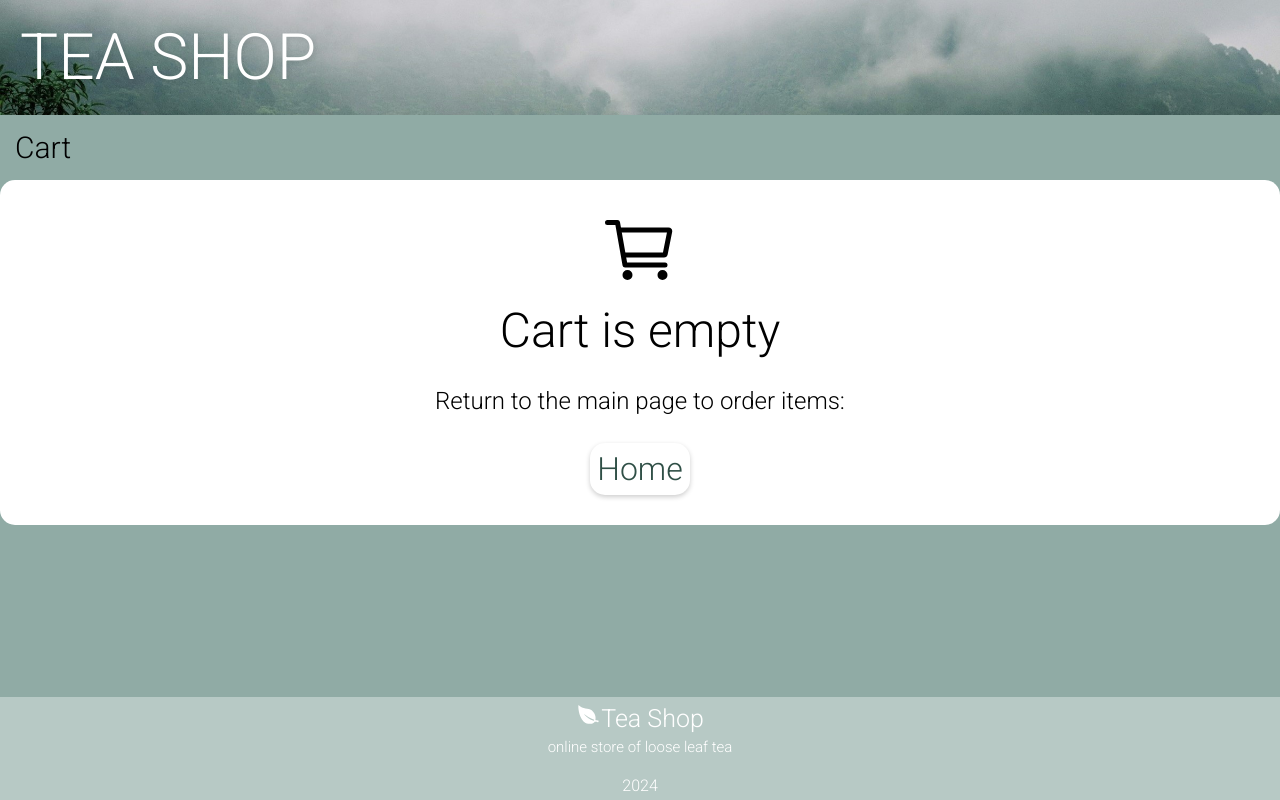
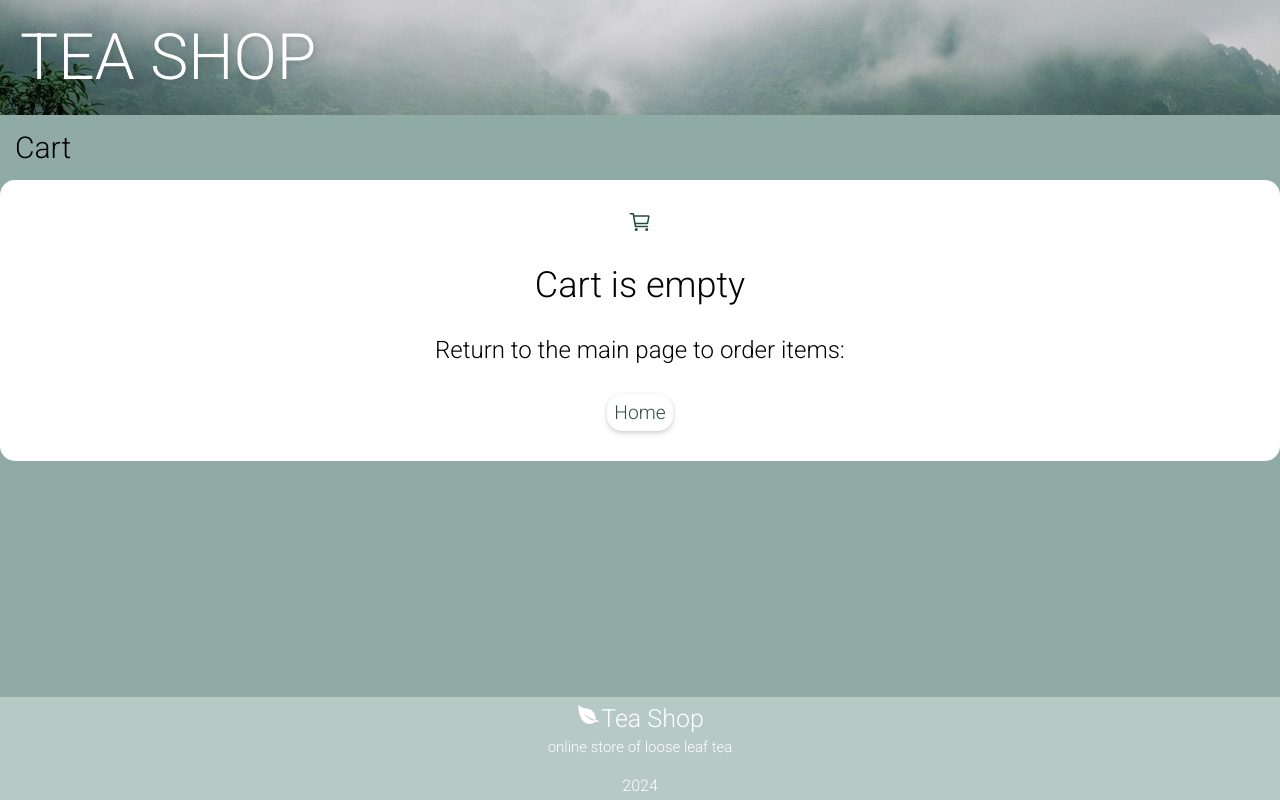
Before and after one commit to TatyanaZakiryanova/tea-shop, a React (Vite) app: page /cart in a window 1280 px wide. Built offline with nearby package versions, Linux system fonts and the light colour scheme.

Commit message:
update readme.md

```diff
--- a/src/components/Cart/EmptyCart.module.scss
+++ b/src/components/Cart/EmptyCart.module.scss
@@ -7,16 +7,16 @@
 }
 
 .empty {
-    text-align: center;
+    display: flex;
+    flex-direction: column;
+    align-items: center;
+    gap: 30px;
     padding: 30px;
     margin: 0 auto;
     font-size: $size;
     background-color: $background;
     border-radius: $radius;
-    .back {
-      font-size: 2rem;
-    }
     .icon {
-      font-size: 5rem;
+      color: rgb(31, 77, 64);
     }
 }
--- a/src/components/Cart/EmptyCart.tsx
+++ b/src/components/Cart/EmptyCart.tsx
@@ -9,14 +9,9 @@ const EmptyCart = () => {
         <h2 className={styles.title}>Cart</h2>
       </div>
       <div className={styles.empty}>
-        <h1>
-          <IoCartOutline className={styles.icon} />
-          <br />
-          Cart is empty
-        </h1>
-        <br />
+        <IoCartOutline className={styles.icon} />
+        <h2>Cart is empty</h2>
         <p>Return to the main page to order items:</p>
-        <br />
         <Link to="/" onClick={() => window.scrollTo(0, 0)}>
           <button className={styles.back}>Home</button>
         </Link>
--- a/src/components/Footer/Footer.tsx
+++ b/src/components/Footer/Footer.tsx
@@ -4,10 +4,8 @@ import styles from './Footer.module.scss';
 const Footer = () => {
   return (
     <div className={styles.footer}>
-      {' '}
       <IoIosLeaf />
       Tea Shop
-      <br />
       <p>online store of loose leaf tea</p>
       <div className={styles.bottom}>2024</div>
     </div>
--- a/src/components/Header/Header.module.scss
+++ b/src/components/Header/Header.module.scss
@@ -25,7 +25,7 @@
             color:  black;
            }
            .carticon {
-            color:   black;
+            color:    rgb(31, 77, 64);
            }
         }
 }
--- a/src/components/ItemsNotFound/ItemsNotFound.module.scss
+++ b/src/components/ItemsNotFound/ItemsNotFound.module.scss
@@ -1,8 +1,8 @@
 .error {
     padding: 150px;
-    font-size: 2rem;
+    font-size: 1.5rem;
     text-align: center;
     .erroricon {
-        font-size: 5rem;
+        font-size: 4rem;
     }
 }
--- a/src/components/ItemsNotFound/ItemsNotFound.tsx
+++ b/src/components/ItemsNotFound/ItemsNotFound.tsx
@@ -6,7 +6,6 @@ const ItemsNotFound = () => {
     <div>
       <div className={styles.error}>
         <PiWarningCircleLight className={styles.erroricon} />
-        <br />
         <p>No items found.</p>
       </div>
     </div>
--- a/src/components/Pagination/Pagination.module.scss
+++ b/src/components/Pagination/Pagination.module.scss
@@ -11,8 +11,8 @@
         margin-top: 20px;
         margin-right: 4px;
         padding: 8px;
-        width: 15px;
-        height: 15px;
+        width: 10px;
+        height: 10px;
         box-shadow: 0 2px 5px rgba(0, 0, 0, 0.2);
         &:hover {
           background-color: rgb(103, 150, 137);
--- a/src/components/Sort/Sort.module.scss
+++ b/src/components/Sort/Sort.module.scss
@@ -28,7 +28,6 @@
         }
         span {
             cursor: pointer;
-            font-weight: bold;
         }
     }
     .popup {
--- a/src/components/Spinner/Spinner.module.scss
+++ b/src/components/Spinner/Spinner.module.scss
@@ -7,13 +7,14 @@
         align-items: center;
         text-align: center;
         margin-top: 20px;
+        font-size: 1.5rem;
         padding: 150px;
-        font-size: 2rem;
         background-color: $background;
         border-radius: $radius;
         .icon {
-          font-size: 5rem;
+          font-size: 3rem;
           animation: spin 2s linear infinite;
+          color: rgb(31, 77, 64);
       }
     }
 
--- a/src/components/Spinner/Spinner.tsx
+++ b/src/components/Spinner/Spinner.tsx
@@ -5,7 +5,6 @@ export const Spinner = () => {
   return (
     <div className={styles.spinner}>
       <PiSpinner className={styles.icon} />
-      <br />
       Loading, please wait...
     </div>
   );
--- a/src/pages/NotFound/DataNotFound.tsx
+++ b/src/pages/NotFound/DataNotFound.tsx
@@ -4,11 +4,8 @@ import styles from './DataNotFound.module.scss';
 export const DataNotFound = (): JSX.Element => {
   return (
     <div className={styles.error}>
-      <h1>
-        <MdOutlineErrorOutline />
-        <br />
-        Data not found
-      </h1>
+      <MdOutlineErrorOutline />
+      <h3>Data not found</h3>
     </div>
   );
 };
--- a/src/pages/TeaPage/SingleTea.tsx
+++ b/src/pages/TeaPage/SingleTea.tsx
@@ -3,7 +3,6 @@ import { useParams, Link } from 'react-router-dom';
 import { Spinner } from '../../components/Spinner/Spinner';
 import styles from './SingleTea.module.scss';
 import { FaCartShopping } from 'react-icons/fa6';
-import { IoIosLeaf } from 'react-icons/io';
 import { selectAddedCartItem } from '../../redux/cartSlice/selectors';
 import useFetchTea from '../../hooks/useFetchTea';
 import { MdOutlineKeyboardDoubleArrowLeft } from 'react-icons/md';
@@ -31,10 +30,7 @@ const TeaPage = () => {
             </h4>
             <p>The price of tea will be calculated depending on the selected weight.</p>
             <h4 className={styles.type}>Type: {tea.type} tea</h4>
-            <p className={styles.description}>
-              <IoIosLeaf />
-              {tea.description}
-            </p>
+            <p className={styles.description}>{tea.description}</p>
             <ul className={styles.weight}>
               Weight:
               {tea.weight.map((grams, index) => (
```
Also changed, not shown: 1 other file (tests, documents, lock files or other folders).
